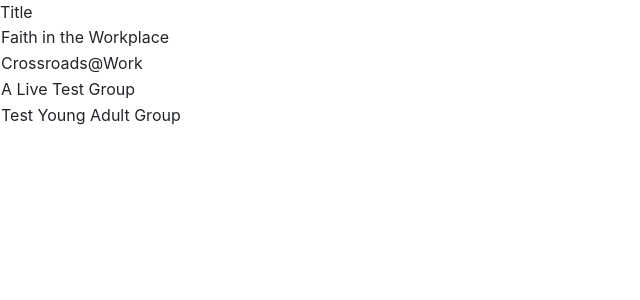
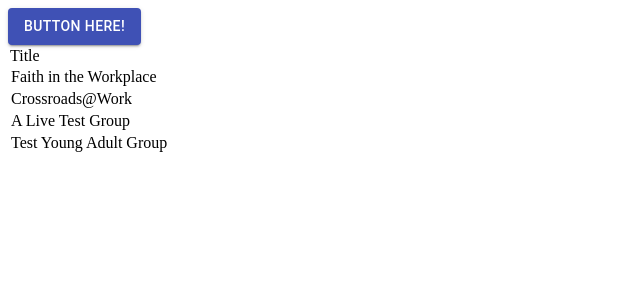
Before and after one commit to crossroads-mn/crgroups-react-client, a React app in the folder client/: page / in a window 1280 px wide. Shown: the top 300 px of the page, without its empty margins (0-640 px from the left). Built offline with nearby package versions, Linux system fonts and the light colour scheme.

Commit message:
Add Material UI

```diff
--- a/client/package.json
+++ b/client/package.json
@@ -9,15 +9,13 @@
     "dev": "webpack-dev-server --env.dev --config webpack.dev.js --colors --hot --inline --port 8080"
   },
   "dependencies": {
-    "bootstrap": "^4.5.2",
+    "@material-ui/core": "^4.11.0",
     "react": "^16.13.1",
-    "react-dom": "^16.13.1",
-    "reactstrap": "^8.5.1"
+    "react-dom": "^16.13.1"
   },
   "devDependencies": {
     "@types/react": "^16.9.49",
     "@types/react-dom": "^16.9.8",
-    "@types/reactstrap": "^8.5.1",
     "css-loader": "^4.2.2",
     "file-loader": "^6.1.0",
     "node-sass": "^4.14.1",
--- a/client/src/App.tsx
+++ b/client/src/App.tsx
@@ -1,4 +1,5 @@
 import * as React from 'react';
+import Button from '@material-ui/core/Button';
 
 export interface GroupData {
     TITLE: string
@@ -22,12 +23,15 @@
         })
 
         return (
+            <>
+                <Button variant="contained" color="primary">Button here!</Button>
                 <table>
                     <tr>
                         Title
                     </tr>
                     { tableCells }
                 </table>
+            </>
         )
     }
 }
--- a/client/src/index.tsx
+++ b/client/src/index.tsx
@@ -3,8 +3,6 @@
 import * as ReactDOM from 'react-dom';
 import { App, GroupData } from './App';
 
-import 'bootstrap/dist/css/bootstrap.min.css';
-
 const SSR_DATA = document.getElementById('__CRSGC_SSR_DATA').innerText;
 const data = JSON.parse(SSR_DATA) as GroupData[];
 
```
Also changed, not shown: 1 other file (tests, documents, lock files or other folders). Lines whose indentation alone changed are shown as unchanged.
